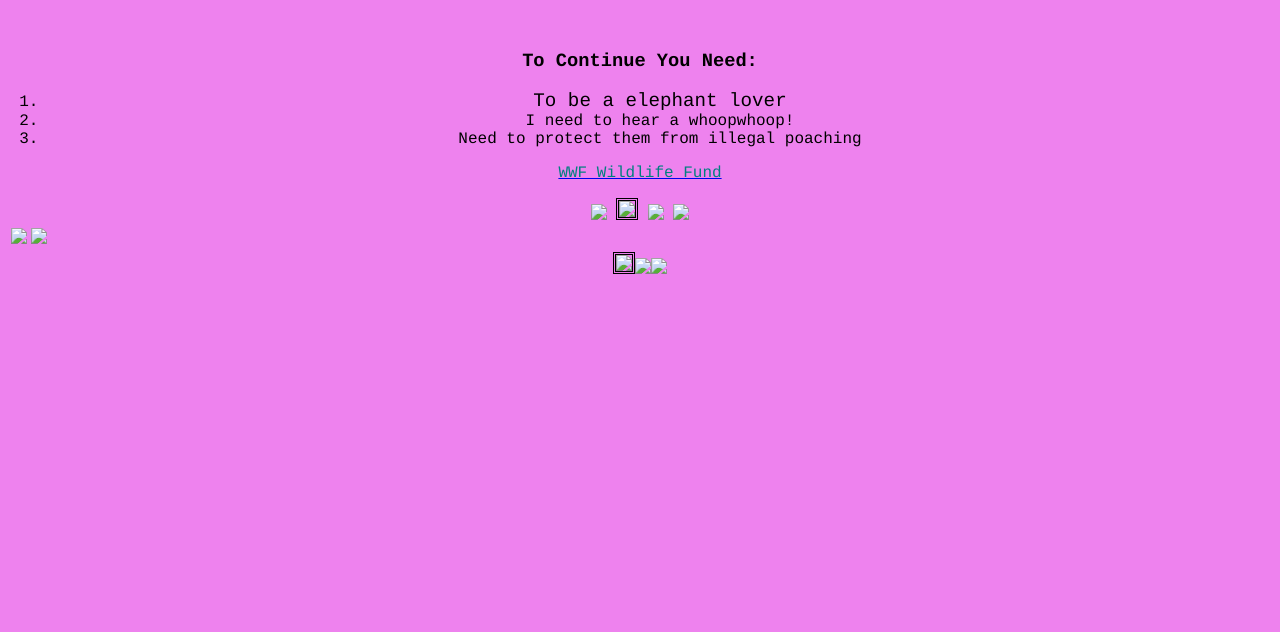
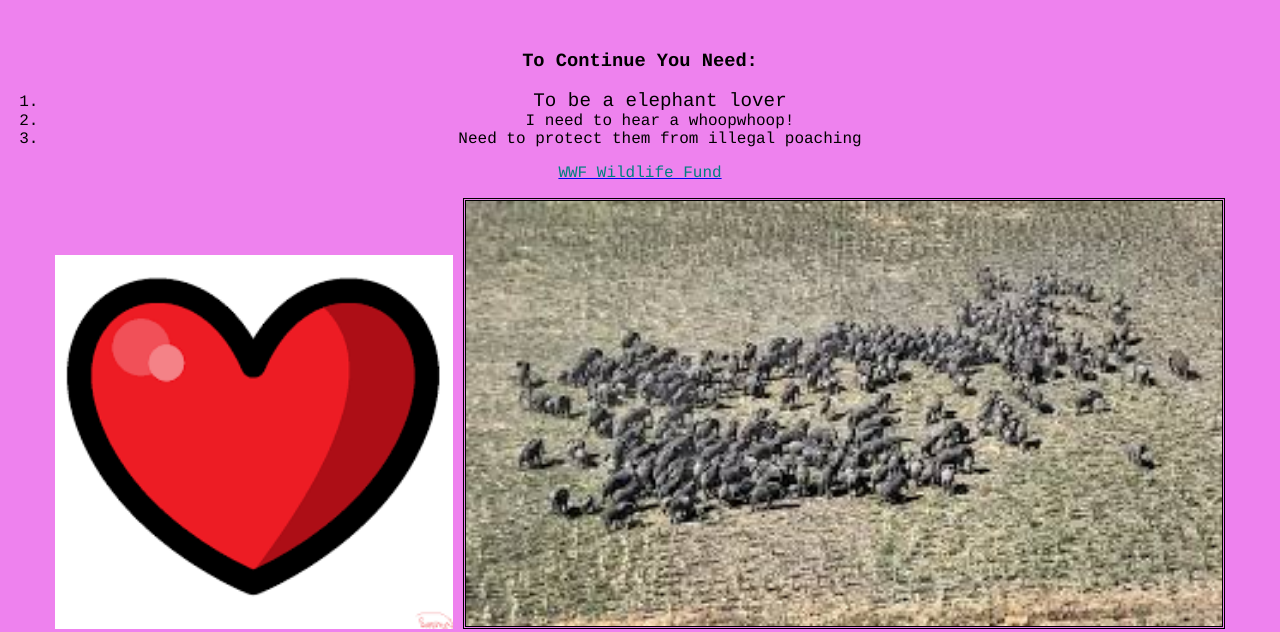
Before and after one commit to adventure123-bot/adventure123-bot.github.io, a plain HTML site: page index.html in a window 1280 px wide. Shown: the part 101-733 px from the top of the page. Drawn offline with Linux system fonts and the light colour scheme.

Commit message:
fixed it

```diff
--- a/index.html
+++ b/index.html
@@ -60,20 +60,20 @@
     <a target="_blank" href="https://www.worldwildlife.org/"><p>WWF Wildlife Fund</p></a>
    </div>
    <!-- <p class="text-inside" style="margin-top: 350px; left: 300;"></p> -->
-   <img width="398px" src="images/Unknown.png">
-   <img class="super" src="images/Unknown-4.jpeg">
-   <img src="images/Unknown-1.png">
-   <img width="500px" src="images/Unknown-2.png">
+   <img width="398px" src="Unknown.png">
+   <img class="super" src="Unknown-4.jpeg">
+   <img src="Unknown-1.png">
+   <img width="500px" src="Unknown-2.png">
    <table>
        <tr>
-   <td><img src="images/Unknown-2.jpeg"></td>
-   <td><img src="images/Unknown.jpeg"></td>
+   <td><img src="Unknown-2.jpeg"></td>
+   <td><img src="Unknown.jpeg"></td>
       </tr>
    <table>
     <p class="text-inside" style="margin-top: 2100px; left: 700px;">Elephant's Tusks as seen in the picture</p>
-   <img class="super" src="images/Unknown-3.jpeg">
-   <img src="images/Unknown-1.jpeg">
-   <img src="images/Unknown-3.png">
+   <img class="super" src="Unknown-3.jpeg">
+   <img src="Unknown-1.jpeg">
+   <img src="Unknown-3.png">
    </div>
 </body>
 </html>
```
